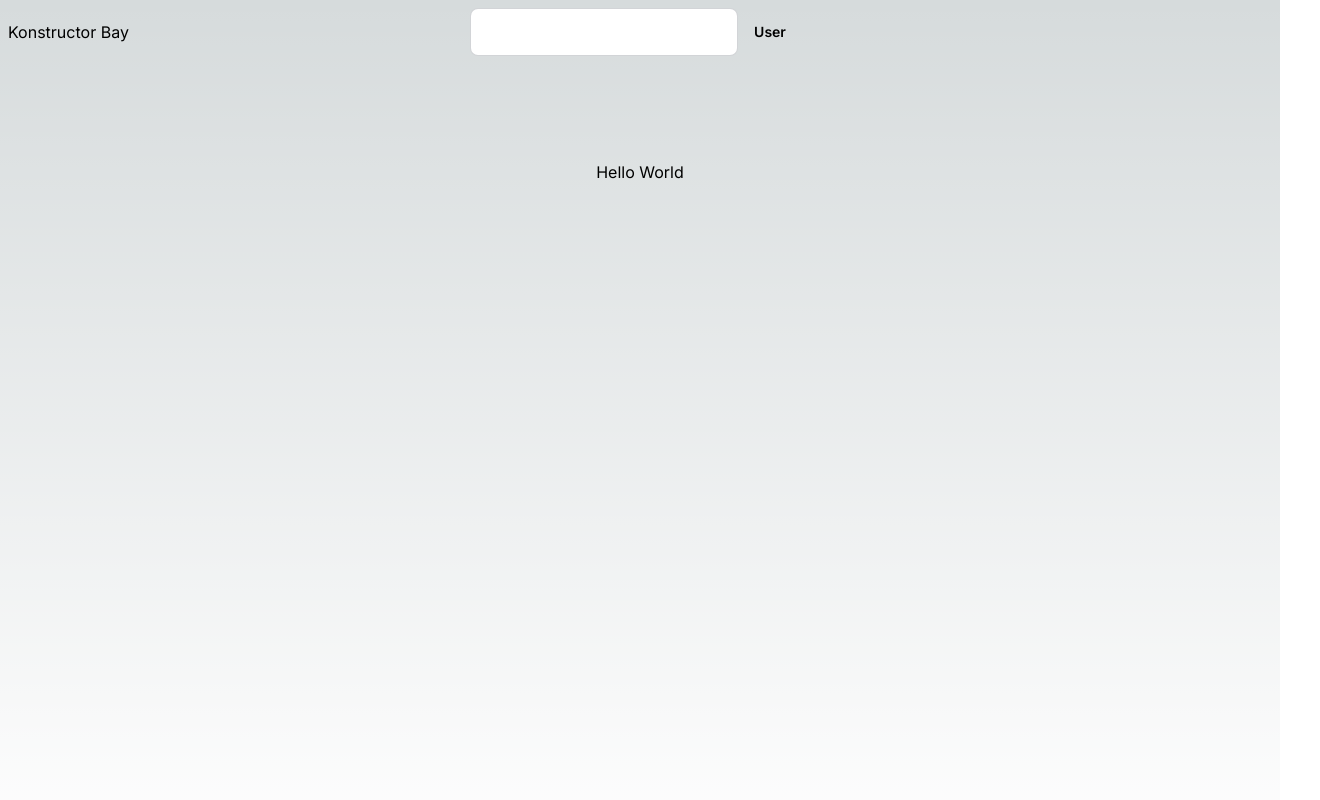
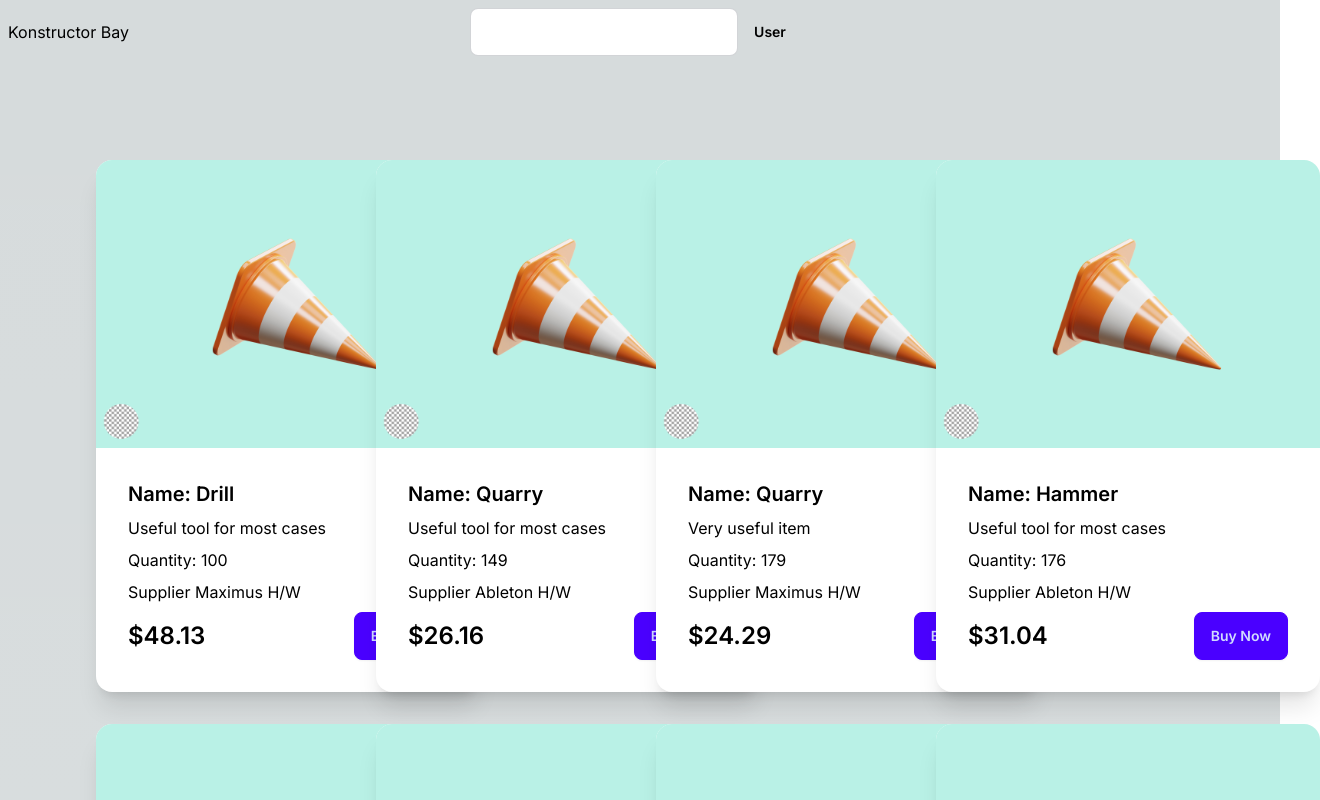
Before and after one commit to rileyhawk1417/konstructor_bay, a Next.js app in the folder frontend/: page / in a window 1280 px wide. Shown: the top 800 px of the page, 1320 px wide, since content can reach past the window. Built offline with nearby package versions, Linux system fonts and the light colour scheme.

Commit message:
feat: generate dummy data for template

```diff
--- a/frontend/package.json
+++ b/frontend/package.json
@@ -10,6 +10,7 @@
   },
   "dependencies": {
     "daisyui": "^4.4.2",
+    "nanoid": "^5.0.3",
     "next": "14.0.0",
     "react": "^18",
     "react-dom": "^18"
--- a/frontend/src/app/page.js
+++ b/frontend/src/app/page.js
@@ -1,10 +1,63 @@
-import Image from "next/image";
+import ProductGrid from "@/components/product_grid";
+import { nanoid } from "nanoid";
+export const dynamic = "force-dynamic";
 
-export default function Home() {
+const supplierNames = [
+  "Braxton H/W",
+  "Princeton",
+  "Ableton H/W",
+  "Maximus H/W",
+  "OBJ Industries",
+];
+
+const itemNames = [
+  "Cement",
+  "Hammer",
+  "Drill",
+  "Quarry",
+  "Wrench",
+  "Scissors Jack",
+];
+
+const itemDescs = [
+  "Important tool",
+  "Very useful item",
+  "Useful tool for most cases",
+];
+
+function generateIndex(num) {
+  return Math.floor(Math.random() * (num - 1) + 1);
+}
+
+function generatePrice() {
+  let curr = Math.random() * (100 - 10 + 1);
+  let price = curr.toString().substring(0, 5);
+  return price;
+}
+
+const priceFormatter = new Intl.NumberFormat("en-US", {
+  style: "currency",
+  currency: "USD",
+});
+
+async function getProducts() {
+  return new Array(100).fill(null).map(() => ({
+    itemID: nanoid(),
+    itemName: itemNames[generateIndex(itemNames.length)],
+    itemDesc: itemDescs[generateIndex(itemDescs.length)],
+    quantity: generateIndex(200),
+    supplier: supplierNames[generateIndex(supplierNames.length)],
+    price: priceFormatter.format(generatePrice()),
+    image: "",
+  }));
+}
+
+export default async function Home() {
+  let product_data = await getProducts();
   return (
-    <main className="flex min-h-screen flex-col items-center justify-between p-24">
-      <div className="">
-        Hello World
+    <main className="flex min-h-screen flex-col items-center justify-center p-24">
+      <div>
+        <ProductGrid data={product_data} />
       </div>
     </main>
   );
```
Also changed, not shown: 1 other file (tests, documents, lock files or other folders).
